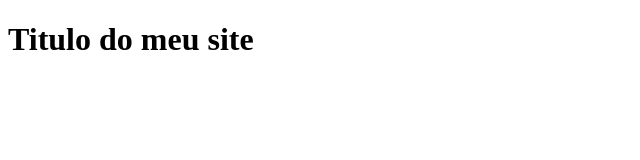
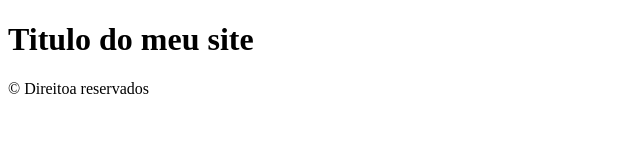
Before and after one commit to galeao/aula-seguran-a, a plain HTML site: page index.html in a window 1280 px wide. Shown: the whole page, without its empty margins (0-640 px from the left). Drawn offline with Linux system fonts and the light colour scheme.

Commit message:
atualização 20-06

```diff
--- a/index.html
+++ b/index.html
@@ -5,5 +5,8 @@
 </head>
 <body>
 	<h1> Titulo do meu site</h1>
+	<footer>
+		&copy; Direitoa reservados
+	</footer>
 </body>
 </html>
```
